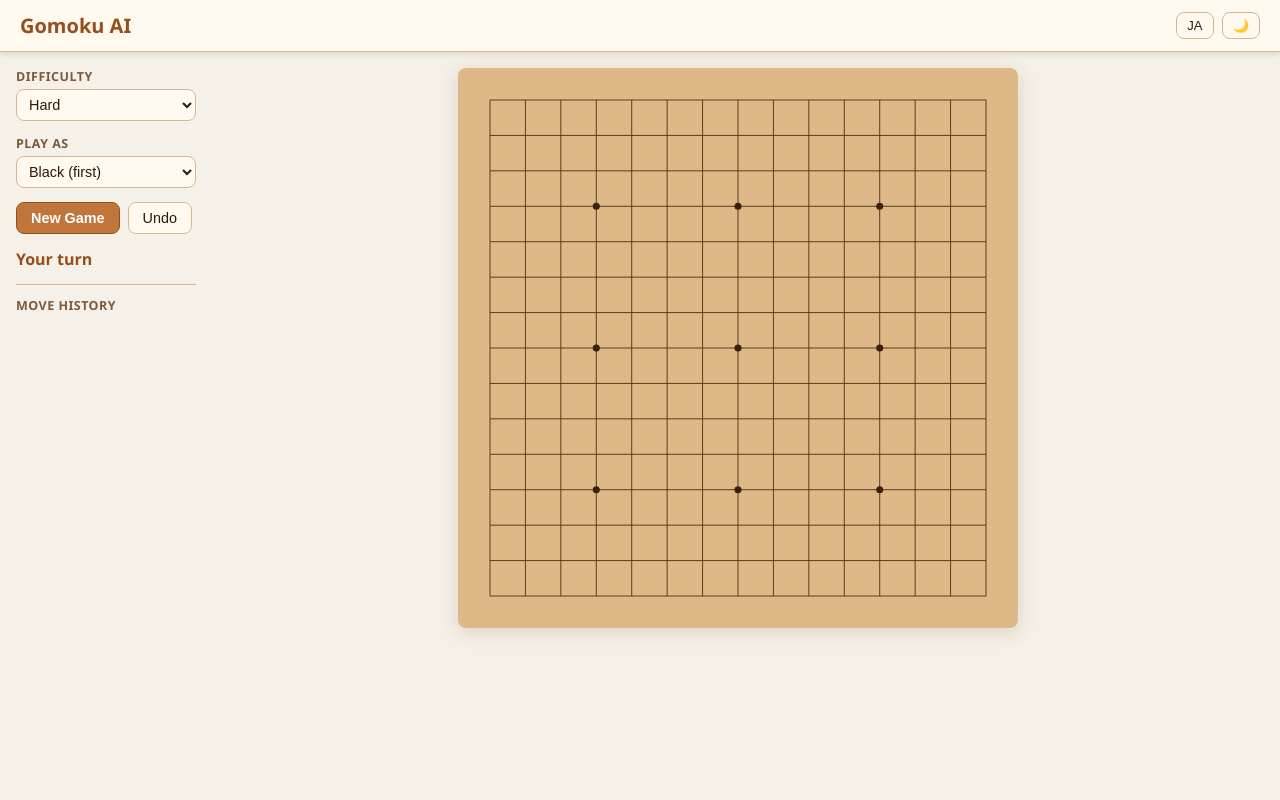
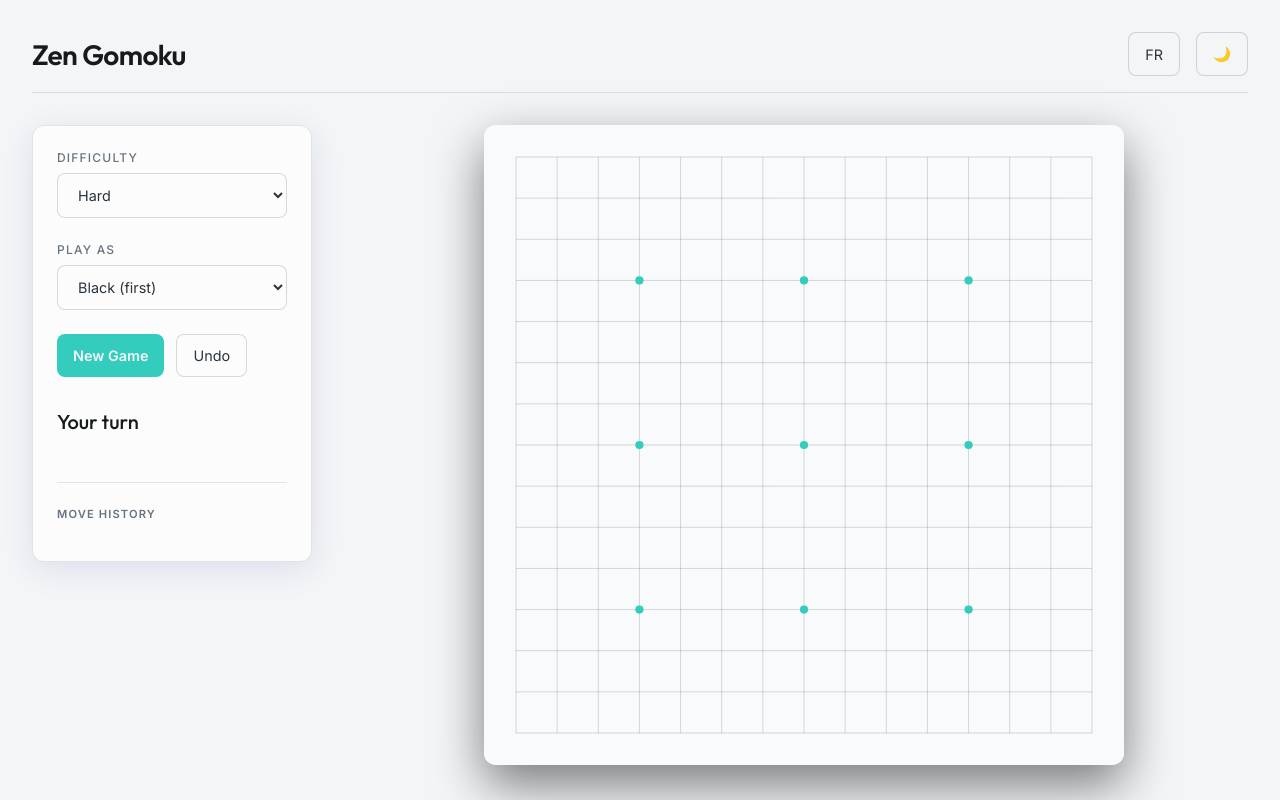
Before and after one commit to YvesDucas/gomoku-ai, a website with bundled scripts: page index.html in a window 1280 px wide. Both pictures are taken after a click on the button "EN". Built offline with nearby package versions, Linux system fonts and the light colour scheme.

Commit message:
Phase 1: Digital Zen Visual Foundation & French Migration

```diff
--- a/index.html
+++ b/index.html
@@ -1,14 +1,15 @@
 <!DOCTYPE html>
-<html lang="ja">
+<html lang="fr">
 <head>
   <meta charset="UTF-8" />
   <meta name="viewport" content="width=device-width, initial-scale=1.0" />
-  <title>五目並べ AI</title>
+  <title>Zen Gomoku</title>
   <link rel="stylesheet" href="style.css" />
 </head>
 <body>
+  <div class="app-container">
     <header class="app-header">
-    <h1 id="app-title">五目並べ AI</h1>
+      <h1 id="app-title">Zen Gomoku</h1>
       <div class="header-actions">
         <button id="btn-lang"  class="btn btn-sm">EN</button>
         <button id="btn-theme" class="btn btn-sm">🌙</button>
@@ -19,32 +20,32 @@
       <!-- Left: controls + status -->
       <aside class="controls">
         <div class="control-group">
-        <label id="label-difficulty" for="sel-difficulty">難易度</label>
+          <label id="label-difficulty" for="sel-difficulty">Difficulté</label>
           <select id="sel-difficulty" class="select">
-          <option value="easy">初級</option>
-          <option value="medium">中級</option>
-          <option value="hard" selected>上級</option>
+            <option value="easy">Débutant</option>
+            <option value="medium">Intermédiaire</option>
+            <option value="hard" selected>Expert</option>
           </select>
         </div>
 
         <div class="control-group">
-        <label id="label-color" for="sel-color">手番</label>
+          <label id="label-color" for="sel-color">Jouer avec</label>
           <select id="sel-color" class="select">
-          <option value="black">黒（先手）</option>
-          <option value="white">白（後手）</option>
+            <option value="black">Noir (1er)</option>
+            <option value="white">Blanc (2e)</option>
           </select>
         </div>
 
         <div class="button-row">
-        <button id="btn-new"  class="btn btn-primary">新しいゲーム</button>
-        <button id="btn-undo" class="btn">待った</button>
+          <button id="btn-new"  class="btn btn-primary">Nouvelle Partie</button>
+          <button id="btn-undo" class="btn">Annuler</button>
         </div>
 
-      <div id="status" class="status-text">あなたの番</div>
-      <div id="thinking" class="thinking" hidden>AI 考え中…</div>
+        <div id="status" class="status-text">À vous de jouer</div>
+        <div id="thinking" class="thinking" hidden>L'IA réfléchit…</div>
 
         <section class="history-panel">
-        <h2 id="history-title" class="history-title">棋譜</h2>
+          <h2 id="history-title" class="history-title">Historique</h2>
           <ol id="history-list" class="history-list"></ol>
         </section>
       </aside>
@@ -54,6 +55,7 @@
         <canvas id="board-canvas" class="board-canvas"></canvas>
       </section>
     </main>
+  </div> <!-- .app-container -->
 
   <script type="module" src="src/main.js"></script>
 </body>
--- a/src/i18n.js
+++ b/src/i18n.js
@@ -1,34 +1,34 @@
 /**
- * i18n.js — Japanese / English translations
+ * i18n.js — French / English translations
  */
 
 export const translations = {
-  ja: {
-    title:          '五目並べ AI',
-    newGame:        '新しいゲーム',
-    undo:           '待った',
-    difficulty:     '難易度',
-    easy:           '初級',
-    medium:         '中級',
-    hard:           '上級',
-    playerColor:    '手番',
-    black:          '黒（先手）',
-    white:          '白（後手）',
-    thinking:       'AI 考え中…',
-    yourTurn:       'あなたの番',
-    aiTurn:         'AI の番',
-    blackWins:      '黒の勝ち！',
-    whiteWins:      '白の勝ち！',
-    draw:           '引き分け',
-    history:        '棋譜',
-    moveN:          (n) => `${n} 手目`,
+  fr: {
+    title:          'Zen Gomoku',
+    newGame:        'Nouvelle Partie',
+    undo:           'Annuler',
+    difficulty:     'Difficulté',
+    easy:           'Débutant',
+    medium:         'Intermédiaire',
+    hard:           'Expert',
+    playerColor:    'Jouer avec',
+    black:          'Noir (1er)',
+    white:          'Blanc (2e)',
+    thinking:       'L\'IA réfléchit…',
+    yourTurn:       'À vous de jouer',
+    aiTurn:         'L\'IA réfléchit',
+    blackWins:      'Les Noirs gagnent !',
+    whiteWins:      'Les Blancs gagnent !',
+    draw:           'Égalité',
+    history:        'Historique',
+    moveN:          (n) => `Coup ${n}`,
     langToggle:     'EN',
     themeToggle:    '🌙',
     themeDark:      '🌙',
     themeLight:     '☀️',
   },
   en: {
-    title:          'Gomoku AI',
+    title:          'Zen Gomoku',
     newGame:        'New Game',
     undo:           'Undo',
     difficulty:     'Difficulty',
@@ -46,7 +46,7 @@ export const translations = {
     draw:           'Draw',
     history:        'Move History',
     moveN:          (n) => `Move ${n}`,
-    langToggle:     'JA',
+    langToggle:     'FR',
     themeToggle:    '🌙',
     themeDark:      '🌙',
     themeLight:     '☀️',
@@ -54,7 +54,7 @@ export const translations = {
 };
 
 export function t(lang, key, ...args) {
-  const v = translations[lang]?.[key] ?? translations.en[key];
+  const v = translations[lang]?.[key] ?? translations.fr[key];
   if (typeof v === 'function') return v(...args);
   return v ?? key;
 }
--- a/src/main.js
+++ b/src/main.js
@@ -15,7 +15,7 @@ let currentPlayer = BLACK;
 let playerColor = BLACK;       // human is black by default
 let difficulty = 'hard';
 let gameOver = false;
-let lang = 'ja';
+let lang = 'fr';
 let dark = false;
 let moveHistory = [];          // [{row, col, player}]
 let winLine = null;
@@ -41,7 +41,7 @@ let CANVAS_SIZE;
 
 function resize() {
   const container = canvas.parentElement;
-  const maxW = Math.min(container.clientWidth, window.innerHeight * 0.7, 560);
+  const maxW = Math.min(container.clientWidth - 40, window.innerHeight * 0.8, 900);
   CANVAS_SIZE = maxW;
   CELL_SIZE   = (CANVAS_SIZE - PADDING * 2) / (BOARD_SIZE - 1);
   canvas.width  = CANVAS_SIZE;
@@ -58,11 +58,11 @@ function xyToCell(x, y) {
 }
 
 // ── Draw ──────────────────────────────────────────────────────────────────────
-const BOARD_COLOR_LIGHT = '#DEB887';
-const BOARD_COLOR_DARK  = '#7A5230';
-const LINE_COLOR_LIGHT  = '#5a3e1b';
-const LINE_COLOR_DARK   = '#3a2010';
-const DOT_COLOR         = '#3a2010';
+const BOARD_COLOR_LIGHT = 'hsl(210, 20%, 98%)';
+const BOARD_COLOR_DARK  = 'hsl(210, 15%, 15%)';
+const LINE_COLOR_LIGHT  = 'hsla(210, 15%, 0%, 0.15)';
+const LINE_COLOR_DARK   = 'hsla(210, 15%, 100%, 0.15)';
+const DOT_COLOR         = 'hsl(174, 60%, 50%)'; // Use accent for star points
 
 function draw() {
   const boardBg = dark ? BOARD_COLOR_DARK : BOARD_COLOR_LIGHT;
@@ -352,7 +352,7 @@ colorSel.addEventListener('change', e => {
 });
 
 langBtn.addEventListener('click', () => {
-  lang = lang === 'ja' ? 'en' : 'ja';
+  lang = lang === 'fr' ? 'en' : 'fr';
   updateUI();
 });
 
--- a/style.css
+++ b/style.css
@@ -1,230 +1,253 @@
-/* ─── Reset & Tokens ───────────────────────────────────────────────────────── */
+@import url('https://fonts.googleapis.com/css2?family=Inter:wght@400;500;600&family=Outfit:wght@500;600;700&display=swap');
+
+/* ─── Tokens & Design System ───────────────────────────────────────────────── */
+:root {
+  /* Contemporary Palette - Slate & Charcoal */
+  --bg-deep:      hsl(210, 15%, 12%);
+  --bg-surface:   hsl(210, 15%, 15%);
+  --bg-panel:     hsla(210, 15%, 20%, 0.6);
+
+  --text-pure:    hsl(210, 20%, 98%);
+  --text-main:    hsl(210, 15%, 90%);
+  --text-muted:   hsl(210, 10%, 65%);
+
+  --accent:       hsl(174, 60%, 50%); /* Frosted Teal */
+  --accent-glow:  hsla(174, 60%, 50%, 0.3);
+
+  --border:       hsla(210, 15%, 100%, 0.1);
+  --border-strong:hsla(210, 15%, 100%, 0.2);
+
+  --glass:        backdrop-filter: blur(12px);
+  --shadow-soft:  0 8px 32px 0 rgba(0, 0, 0, 0.4);
+  --radius:       12px;
+
+  /* Layout */
+  --content-max:  1400px;
+}
+
+/* Light Mode Overlap (Minimal implementation for Zen) */
+body:not(.dark) {
+  /* We maintain a subtle "Digital Zen" look even in light mode */
+  --bg-deep:      hsl(210, 20%, 96%);
+  --bg-surface:   hsl(210, 20%, 98%);
+  --bg-panel:     hsla(210, 20%, 100%, 0.7);
+  --text-pure:    hsl(210, 15%, 10%);
+  --text-main:    hsl(210, 15%, 20%);
+  --text-muted:   hsl(210, 10%, 45%);
+  --border:       hsla(210, 15%, 0%, 0.1);
+  --border-strong:hsla(210, 15%, 0%, 0.15);
+  --shadow-soft:  0 8px 32px 0 rgba(31, 38, 135, 0.1);
+}
+
 *, *::before, *::after { box-sizing: border-box; margin: 0; padding: 0; }
 
-:root {
-  --bg:        #f5f0e8;
-  --surface:   #fff9f0;
-  --border:    #d4b896;
-  --text:      #2c1a08;
-  --text-muted:#7a5a3a;
-  --accent:    #c0763a;
-  --accent-dk: #954f1c;
-  --shadow:    rgba(90, 50, 10, 0.15);
-  --radius:    8px;
+body {
+  font-family: 'Inter', system-ui, sans-serif;
+  background-color: var(--bg-deep);
+  color: var(--text-main);
+  min-height: 100vh;
+  display: flex;
+  justify-content: center;
+  overflow-x: hidden;
+  transition: background-color 0.4s ease;
 }
 
-body.dark {
-  --bg:        #1a1210;
-  --surface:   #241a14;
-  --border:    #5a3e28;
-  --text:      #f0e0c8;
-  --text-muted:#a08060;
-  --accent:    #d4884a;
-  --accent-dk: #b06030;
-  --shadow:    rgba(0,0,0,0.4);
-}
-
-body {
-  font-family: 'Segoe UI', 'Hiragino Sans', 'Noto Sans JP', sans-serif;
-  background: var(--bg);
-  color: var(--text);
-  min-height: 100dvh;
+/* ─── Ultra-Widescreen (21:9) Container ────────────────────────────────────── */
+.app-container {
+  width: 100%;
+  max-width: var(--content-max);
+  padding: 2rem;
   display: flex;
   flex-direction: column;
+  gap: 2rem;
 }
 
 /* ─── Header ───────────────────────────────────────────────────────────────── */
 .app-header {
   display: flex;
+  justify-content: space-between;
   align-items: center;
-  justify-content: space-between;
-  padding: 12px 20px;
-  background: var(--surface);
+  padding-bottom: 1rem;
   border-bottom: 1px solid var(--border);
-  box-shadow: 0 2px 6px var(--shadow);
 }
 
 .app-header h1 {
-  font-size: 1.25rem;
-  font-weight: 700;
-  color: var(--accent-dk);
+  font-family: 'Outfit', sans-serif;
+  font-size: 1.75rem;
+  font-weight: 600;
+  letter-spacing: -0.02em;
+  color: var(--text-pure);
 }
 
-.header-actions { display: flex; gap: 8px; }
+.header-actions { display: flex; gap: 1rem; }
 
-/* ─── Buttons ──────────────────────────────────────────────────────────────── */
-.btn {
-  padding: 7px 14px;
+/* ─── Main Layout ──────────────────────────────────────────────────────────── */
+.app-main {
+  display: grid;
+  grid-template-columns: 280px 1fr;
+  gap: 3rem;
+  align-items: start;
+}
+
+/* ─── Controls (Glassmorphism Sidebar) ─────────────────────────────────────── */
+.controls {
+  background: var(--bg-panel);
+  backdrop-filter: blur(12px);
+  -webkit-backdrop-filter: blur(12px);
   border: 1px solid var(--border);
   border-radius: var(--radius);
-  background: var(--surface);
-  color: var(--text);
+  padding: 1.5rem;
+  display: flex;
+  flex-direction: column;
+  gap: 1.5rem;
+  box-shadow: var(--shadow-soft);
+}
+
+.control-group { display: flex; flex-direction: column; gap: 0.5rem; }
+
+.control-group label {
+  font-size: 0.75rem;
+  font-weight: 500;
+  color: var(--text-muted);
+  text-transform: uppercase;
+  letter-spacing: 0.1em;
+}
+
+.select, .btn {
+  font-family: inherit;
   font-size: 0.9rem;
+  padding: 0.75rem 1rem;
+  border-radius: 8px;
+  border: 1px solid var(--border-strong);
+  background: hsla(0, 0%, 100%, 0.05);
+  color: var(--text-main);
   cursor: pointer;
-  transition: background 0.15s, border-color 0.15s;
+  transition: all 0.2s cubic-bezier(0.4, 0, 0.2, 1);
 }
-.btn:hover { background: var(--border); }
+
+.select:hover, .btn:hover {
+  background: hsla(0, 0%, 100%, 0.1);
+  border-color: var(--accent);
+}
+
+.select:focus {
+  outline: none;
+  border-color: var(--accent);
+  box-shadow: 0 0 0 3px var(--accent-glow);
+}
 
 .btn-primary {
   background: var(--accent);
-  border-color: var(--accent-dk);
-  color: #fff;
+  color: var(--bg-deep);
+  border: none;
   font-weight: 600;
 }
-.btn-primary:hover { background: var(--accent-dk); }
 
-.btn-sm { padding: 5px 10px; font-size: 0.82rem; }
-
-.button-row {
-  display: flex;
-  gap: 8px;
-  flex-wrap: wrap;
+.btn-primary:hover {
+  background: hsl(174, 60%, 45%);
+  transform: translateY(-1px);
+  box-shadow: 0 4px 12px var(--accent-glow);
 }
 
-/* ─── Main layout ──────────────────────────────────────────────────────────── */
-.app-main {
-  display: flex;
-  flex: 1;
-  gap: 16px;
-  padding: 16px;
-  align-items: flex-start;
-  flex-wrap: wrap;
-}
+.button-row { display: flex; gap: 0.75rem; }
 
-/* ─── Controls sidebar ─────────────────────────────────────────────────────── */
-.controls {
-  display: flex;
-  flex-direction: column;
-  gap: 14px;
-  min-width: 180px;
-  max-width: 220px;
-  flex: 0 0 auto;
-}
-
-.control-group {
-  display: flex;
-  flex-direction: column;
-  gap: 4px;
-}
-
-.control-group label {
-  font-size: 0.78rem;
-  font-weight: 600;
-  color: var(--text-muted);
-  text-transform: uppercase;
-  letter-spacing: 0.04em;
-}
-
-.select {
-  padding: 6px 8px;
-  border: 1px solid var(--border);
-  border-radius: var(--radius);
-  background: var(--surface);
-  color: var(--text);
-  font-size: 0.9rem;
-  cursor: pointer;
-}
-
-/* ─── Status & Thinking ────────────────────────────────────────────────────── */
+/* ─── Status ───────────────────────────────────────────────────────────────── */
 .status-text {
-  font-size: 1rem;
-  font-weight: 600;
-  color: var(--accent-dk);
-  min-height: 1.4em;
+  font-family: 'Outfit', sans-serif;
+  font-size: 1.25rem;
+  font-weight: 500;
+  color: var(--text-pure);
+  padding: 0.5rem 0;
 }
 
 .thinking {
   font-size: 0.85rem;
-  color: var(--text-muted);
-  font-style: italic;
-  animation: pulse 1s ease-in-out infinite;
+  color: var(--accent);
+  letter-spacing: 0.05em;
+  animation: pulse 2s infinite ease-in-out;
 }
 
 @keyframes pulse {
-  0%, 100% { opacity: 1; }
-  50%       { opacity: 0.4; }
+  0%, 100% { opacity: 0.6; }
+  50% { opacity: 1; }
 }
 
 /* ─── History ──────────────────────────────────────────────────────────────── */
 .history-panel {
   display: flex;
   flex-direction: column;
-  gap: 6px;
+  gap: 1rem;
+  margin-top: 1rem;
   border-top: 1px solid var(--border);
-  padding-top: 12px;
+  padding-top: 1.5rem;
 }
 
 .history-title {
-  font-size: 0.78rem;
+  font-size: 0.7rem;
   font-weight: 600;
   color: var(--text-muted);
   text-transform: uppercase;
-  letter-spacing: 0.04em;
+  letter-spacing: 0.1em;
 }
 
 .history-list {
   list-style: none;
-  padding: 0;
-  font-size: 0.8rem;
-  color: var(--text-muted);
-  max-height: 280px;
-  overflow-y: auto;
   display: flex;
   flex-direction: column;
-  gap: 2px;
-  counter-reset: none;
+  gap: 0.4rem;
+  max-height: 300px;
+  overflow-y: auto;
+  font-family: monospace;
+  font-size: 0.85rem;
 }
 
 .history-list li {
-  padding: 2px 4px;
+  padding: 0.4rem 0.6rem;
   border-radius: 4px;
-}
-.history-list li:last-child {
-  background: var(--border);
-  color: var(--text);
-  font-weight: 600;
+  background: hsla(0, 0%, 100%, 0.03);
+  border-left: 2px solid transparent;
 }
 
-/* ─── Board canvas ─────────────────────────────────────────────────────────── */
+.history-list li:last-child {
+  border-left-color: var(--accent);
+  background: hsla(174, 60%, 50%, 0.1);
+  color: var(--text-pure);
+}
+
+/* ─── Board Section ────────────────────────────────────────────────────────── */
 .board-section {
-  flex: 1 1 300px;
   display: flex;
   justify-content: center;
+  perspective: 1000px;
 }
 
 .board-canvas {
-  display: block;
-  border-radius: var(--radius);
-  box-shadow: 0 4px 20px var(--shadow);
+  background: transparent;
+  border-radius: 12px;
+  box-shadow: 0 20px 50px rgba(0, 0, 0, 0.5);
   cursor: crosshair;
   touch-action: none;
   max-width: 100%;
   height: auto;
+  transition: transform 0.3s ease;
 }
 
-/* ─── Mobile ───────────────────────────────────────────────────────────────── */
+.board-canvas:hover {
+  transform: rotateX(1deg) translateY(-2px);
+}
+
+/* ─── Responsive ───────────────────────────────────────────────────────────── */
+@media (max-width: 900px) {
+  .app-main {
+    grid-template-columns: 1fr;
+    gap: 2rem;
+  }
+  .controls {
+    order: 2;
+  }
+}
+
 @media (max-width: 600px) {
-  .app-main {
-    flex-direction: column;
-    padding: 10px;
-    gap: 10px;
-  }
-
-  .controls {
-    max-width: 100%;
-    width: 100%;
-    flex-direction: row;
-    flex-wrap: wrap;
-    align-items: flex-end;
-  }
-
-  .control-group { min-width: 130px; }
-
-  .history-panel {
-    width: 100%;
-    border-top: none;
-    padding-top: 0;
-  }
-
-  .history-list { max-height: 100px; }
+  .app-container { padding: 1rem; }
+  .button-row { flex-direction: column; }
 }
```
Also changed, not shown: .planning/PROJECT.md (added), .planning/REQUIREMENTS.md (added), .planning/ROADMAP.md (added), .planning/STATE.md (added), .planning/config.json (added), .planning/phases/01-visual-foundation/01-CONTEXT.md (added), 1 other file. Lines whose indentation alone changed are shown as unchanged.
